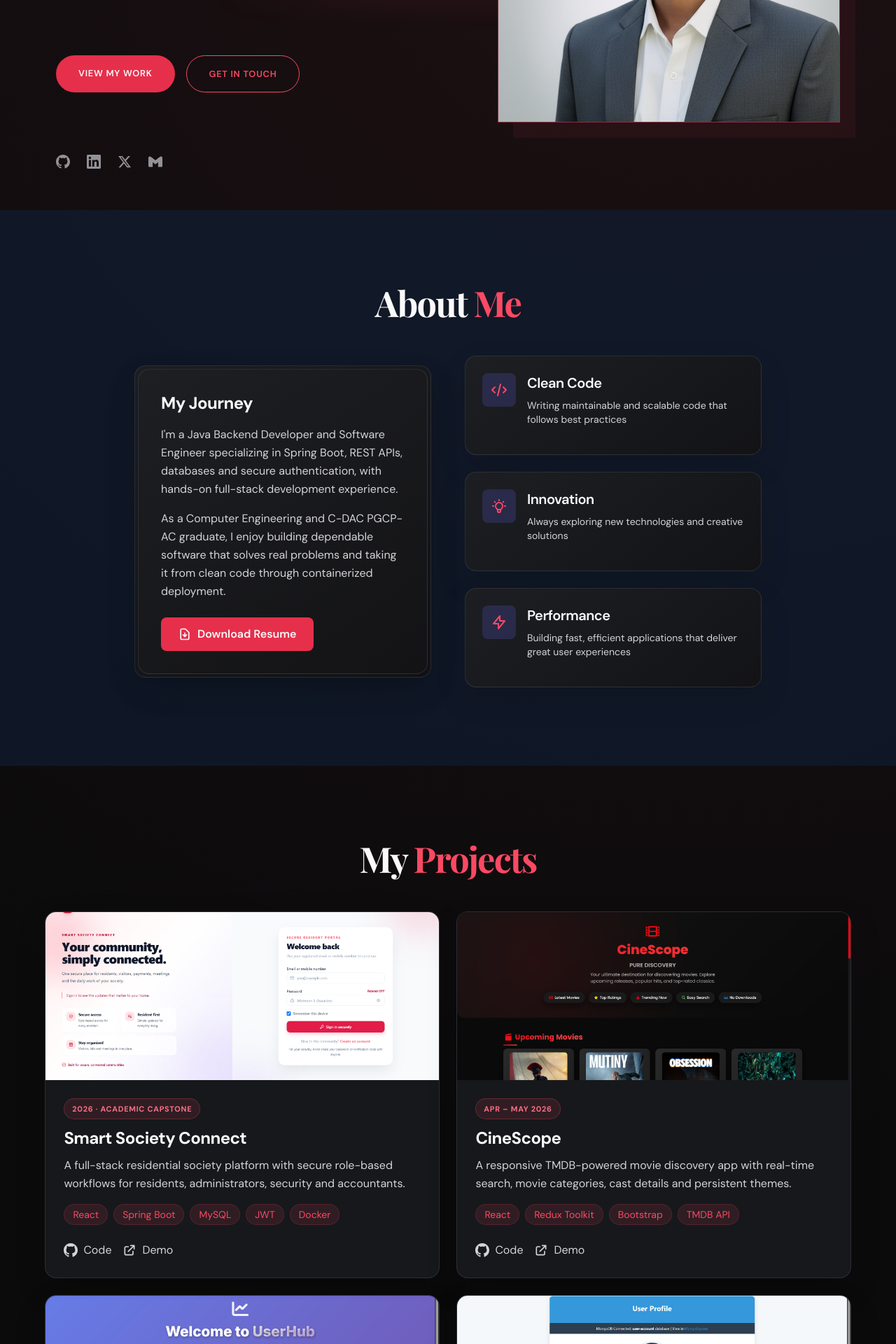
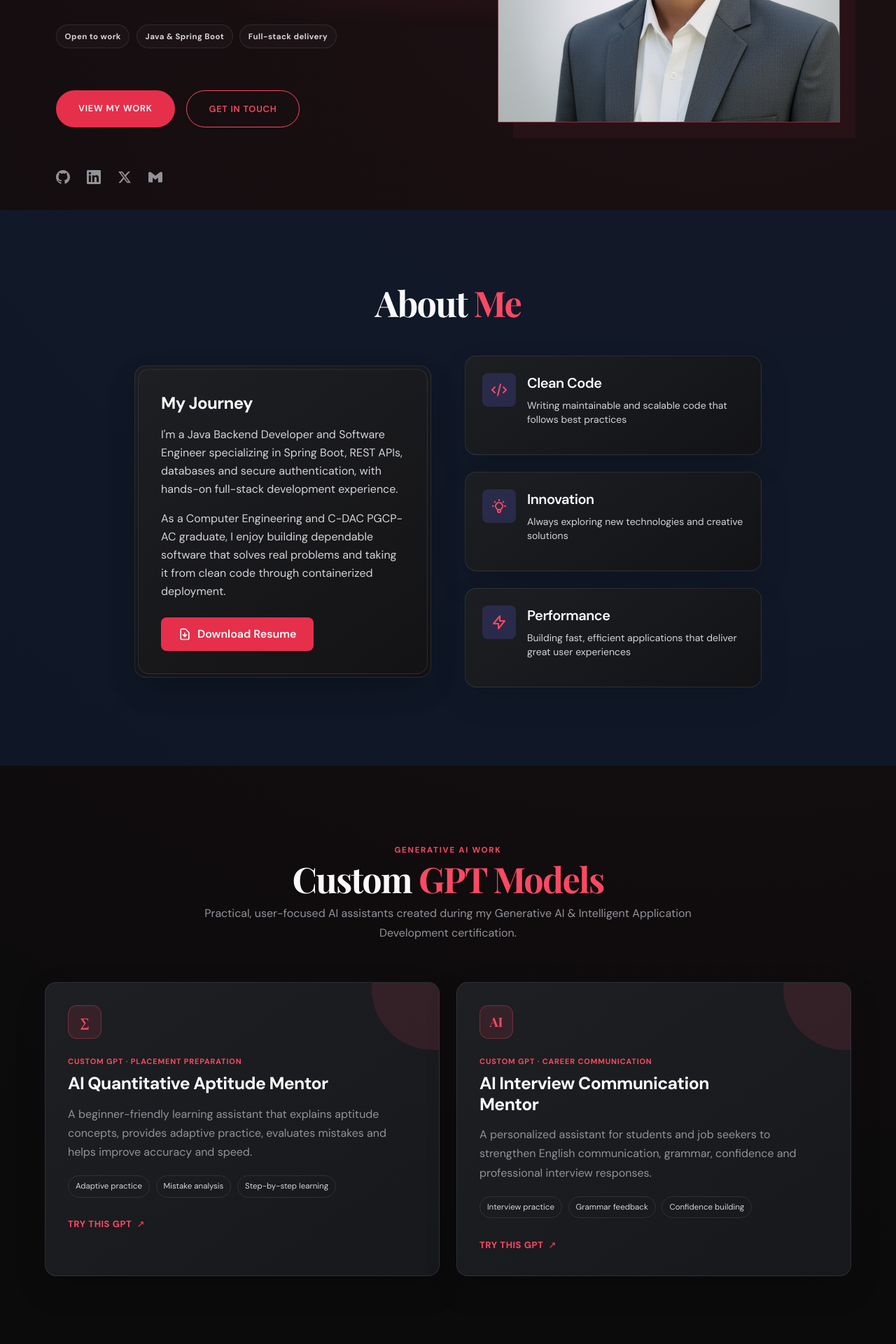
Before and after one commit to Nadeer-Ansari/Nadeer-Portfolio, a React (Vite) app: page / in a window 1280 px wide. Shown: the part 500-2420 px from the top of the page at 70% size. Built offline with nearby package versions, Linux system fonts and the light colour scheme; the HTML template or start-up script is replaced by a standard one.

Commit message:
Showcase custom GPT models

```diff
--- a/src/App.jsx
+++ b/src/App.jsx
@@ -26,6 +26,7 @@ const Layout = ({ children, theme, toggleTheme }) => {
   const navItems = [
     { name: 'Home', href: '#home' },
     { name: 'About', href: '#about' },
+    { name: 'AI Models', href: '#ai-models' },
     { name: 'Projects', href: '#projects' },
     { name: 'Experience', href: '#experience' },
     { name: 'Education', href: '#education' },
@@ -46,7 +47,7 @@ const Layout = ({ children, theme, toggleTheme }) => {
             </a>
 
             {/* Desktop Navigation */}
-            <div className="hidden md:flex space-x-8">
+            <div className="hidden lg:flex space-x-8">
               {navItems.map((item) => (
                 <a
                   key={item.name}
@@ -60,7 +61,7 @@ const Layout = ({ children, theme, toggleTheme }) => {
 
             <button
               onClick={toggleTheme}
-              className="theme-toggle hidden md:inline-flex"
+              className="theme-toggle hidden lg:inline-flex"
               aria-label={`Switch to ${theme === 'dark' ? 'light' : 'dark'} theme`}
               title={`Switch to ${theme === 'dark' ? 'light' : 'dark'} theme`}
             >
@@ -70,7 +71,7 @@ const Layout = ({ children, theme, toggleTheme }) => {
 
             {/* Mobile Menu Button */}
             <button
-              className="md:hidden text-slate-300"
+              className="lg:hidden text-slate-300"
               onClick={() => setIsMenuOpen(!isMenuOpen)}
               aria-label="Toggle navigation"
               aria-expanded={isMenuOpen}
@@ -83,7 +84,7 @@ const Layout = ({ children, theme, toggleTheme }) => {
 
           {/* Mobile Navigation */}
           {isMenuOpen && (
-            <div className="md:hidden mt-4 pb-4">
+            <div className="lg:hidden mt-4 pb-4">
               <div className="flex flex-col space-y-4">
                 {navItems.map((item) => (
                   <a
@@ -185,6 +186,7 @@ const Sections = () => {
     <>
       <Hero />
       <About />
+      <AIModels />
       <Projects />
       <Experience />
       <Education />
@@ -221,6 +223,12 @@ const Hero = () => {
           <p className="text-lg text-slate-400 mb-12 max-w-2xl mx-auto leading-relaxed">
             C-DAC PGCP-AC graduate focused on Java, Spring Boot, REST APIs and secure backend systems—supported by full-stack and DevOps experience.
           </p>
+
+          <div className="recruiter-signals" aria-label="Professional highlights">
+            <span>Open to work</span>
+            <span>Java & Spring Boot</span>
+            <span>Full-stack delivery</span>
+          </div>
 
           <div className="flex flex-col sm:flex-row gap-4 justify-center">
             <a
@@ -332,6 +340,61 @@ const About = () => {
               </div>
             </div>
           </div>
+        </div>
+      </div>
+    </section>
+  )
+}
+
+// Custom GPT Models Section
+const AIModels = () => {
+  const models = [
+    {
+      title: 'AI Quantitative Aptitude Mentor',
+      eyebrow: 'Custom GPT · Placement Preparation',
+      description: 'A beginner-friendly learning assistant that explains aptitude concepts, provides adaptive practice, evaluates mistakes and helps improve accuracy and speed.',
+      capabilities: ['Adaptive practice', 'Mistake analysis', 'Step-by-step learning'],
+      url: 'https://lnkd.in/dF3hjdB6',
+      icon: '∑'
+    },
+    {
+      title: 'AI Interview Communication Mentor',
+      eyebrow: 'Custom GPT · Career Communication',
+      description: 'A personalized assistant for students and job seekers to strengthen English communication, grammar, confidence and professional interview responses.',
+      capabilities: ['Interview practice', 'Grammar feedback', 'Confidence building'],
+      url: 'https://lnkd.in/dFeFwCsg',
+      icon: 'AI'
+    }
+  ]
+
+  return (
+    <section id="ai-models" className="py-20 bg-slate-800/50">
+      <div className="container mx-auto px-6">
+        <div className="section-intro max-w-3xl mx-auto text-center">
+          <p className="section-kicker">Generative AI work</p>
+          <h2 className="text-4xl font-bold text-white">
+            Custom <span className="text-primary-400">GPT Models</span>
+          </h2>
+          <p className="text-slate-400">
+            Practical, user-focused AI assistants created during my Generative AI & Intelligent Application Development certification.
+          </p>
+        </div>
+
+        <div className="ai-model-grid max-w-6xl mx-auto">
+          {models.map((model) => (
+            <article className="ai-model-card" key={model.title}>
+              <div className="ai-model-icon" aria-hidden="true">{model.icon}</div>
+              <p className="ai-model-eyebrow">{model.eyebrow}</p>
+              <h3>{model.title}</h3>
+              <p className="ai-model-description">{model.description}</p>
+              <ul aria-label={`${model.title} capabilities`}>
+                {model.capabilities.map((capability) => <li key={capability}>{capability}</li>)}
+              </ul>
+              <a href={model.url} target="_blank" rel="noopener noreferrer" className="ai-model-link">
+                Try this GPT <span aria-hidden="true">↗</span>
+              </a>
+            </article>
+          ))}
         </div>
       </div>
     </section>
--- a/src/index.css
+++ b/src/index.css
@@ -135,6 +135,26 @@ main section { scroll-margin-top: 78px; }
 #home .flex-col { grid-column: 1; grid-row: 4; justify-content: flex-start; }
 #home .mt-16 { grid-column: 1; grid-row: 5; justify-content: flex-start; margin-top: 2.5rem; }
 #home a.rounded-lg { border-radius: 999px; box-shadow: none; text-transform: uppercase; letter-spacing: .06em; font-size: .8rem; }
+.recruiter-signals {
+  grid-column: 1;
+  grid-row: 4;
+  display: flex;
+  flex-wrap: wrap;
+  gap: .6rem;
+  margin: 0 0 1.5rem;
+}
+.recruiter-signals span {
+  padding: .45rem .72rem;
+  border: 1px solid var(--border);
+  border-radius: 999px;
+  background: rgba(255,255,255,.025);
+  color: var(--text-soft);
+  font-size: .72rem;
+  font-weight: 700;
+  letter-spacing: .035em;
+}
+#home .flex-col { grid-row: 5; }
+#home .mt-16 { grid-row: 6; }
 
 /* Section system */
 main section:not(#home) { padding-top: 7rem !important; padding-bottom: 7rem !important; }
@@ -197,6 +217,62 @@ main section h2 {
   letter-spacing: .07em;
   text-transform: uppercase;
 }
+
+/* Custom GPT showcase */
+.section-intro { margin-bottom: 3.5rem; }
+.section-intro h2 { margin-bottom: 1rem !important; }
+.section-intro > p:last-child { line-height: 1.75; }
+.section-kicker {
+  margin-bottom: .75rem;
+  color: var(--accent);
+  font-size: .72rem;
+  font-weight: 800;
+  letter-spacing: .15em;
+  text-transform: uppercase;
+}
+.ai-model-grid { display: grid; grid-template-columns: repeat(2, minmax(0, 1fr)); gap: 1.5rem; }
+.ai-model-card {
+  position: relative;
+  overflow: hidden;
+  padding: 2rem;
+  border: 1px solid var(--border);
+  border-radius: 1rem;
+  background: linear-gradient(145deg, var(--surface-raised), var(--surface));
+  box-shadow: 0 18px 45px rgba(0,0,0,.15);
+  transition: transform .25s ease, border-color .25s ease;
+}
+.ai-model-card::after {
+  content: '';
+  position: absolute;
+  width: 11rem;
+  height: 11rem;
+  right: -5rem;
+  top: -5rem;
+  border-radius: 50%;
+  background: var(--accent-soft);
+}
+.ai-model-card:hover { transform: translateY(-5px); border-color: rgba(251,73,99,.42); }
+.ai-model-icon {
+  display: grid;
+  place-items: center;
+  width: 3rem;
+  height: 3rem;
+  margin-bottom: 1.5rem;
+  border: 1px solid rgba(251,73,99,.3);
+  border-radius: .8rem;
+  background: var(--accent-soft);
+  color: var(--accent);
+  font-family: 'Playfair Display', Georgia, serif;
+  font-size: 1.15rem;
+  font-weight: 700;
+}
+.ai-model-eyebrow { margin-bottom: .55rem; color: var(--accent); font-size: .68rem; font-weight: 800; letter-spacing: .08em; text-transform: uppercase; }
+.ai-model-card h3 { max-width: 25rem; margin-bottom: .9rem; color: var(--text); font-size: 1.55rem; font-weight: 700; line-height: 1.2; }
+.ai-model-description { margin-bottom: 1.25rem; color: var(--text-muted); line-height: 1.7; }
+.ai-model-card ul { display: flex; flex-wrap: wrap; gap: .55rem; margin: 0 0 1.6rem; padding: 0; list-style: none; }
+.ai-model-card li { padding: .38rem .62rem; border: 1px solid var(--border); border-radius: 999px; color: var(--text-soft); font-size: .72rem; }
+.ai-model-link { display: inline-flex; align-items: center; gap: .45rem; color: var(--accent); font-size: .82rem; font-weight: 800; letter-spacing: .04em; text-transform: uppercase; }
+.ai-model-link:hover { color: var(--text); }
 
 /* Skills */
 #skills .grid { max-width: 1050px; }
@@ -277,9 +353,13 @@ footer { background: #050b15 !important; border-color: var(--border) !important;
   #home .animate-float > div { border-radius: 999px; box-shadow: none; }
   #home .typing-animation { order: 3; width: 100%; font-size: 1.05rem; }
   #home .max-w-2xl { order: 4; width: 100%; margin: 1.25rem auto 2rem; font-size: 1rem; line-height: 1.7; }
-  #home .flex-col { order: 5; width: 100%; justify-content: center; }
+  .recruiter-signals { order: 5; width: 100%; justify-content: center; margin-bottom: 1.6rem; }
+  #home .flex-col { order: 6; width: 100%; justify-content: center; }
   #home .flex-col a { width: 100%; text-align: center; }
-  #home .mt-16 { order: 6; width: 100%; justify-content: center; margin-top: 2.25rem; }
+  #home .mt-16 { order: 7; width: 100%; justify-content: center; margin-top: 2.25rem; }
+  .ai-model-grid { grid-template-columns: 1fr; }
+  .ai-model-card { padding: 1.35rem; }
+  .ai-model-card:hover { transform: none; }
   #projects .h-48 { height: 13rem; }
   #projects .grid > div:hover { transform: none; }
   #projects .p-6 { padding: 1.25rem; }
```
